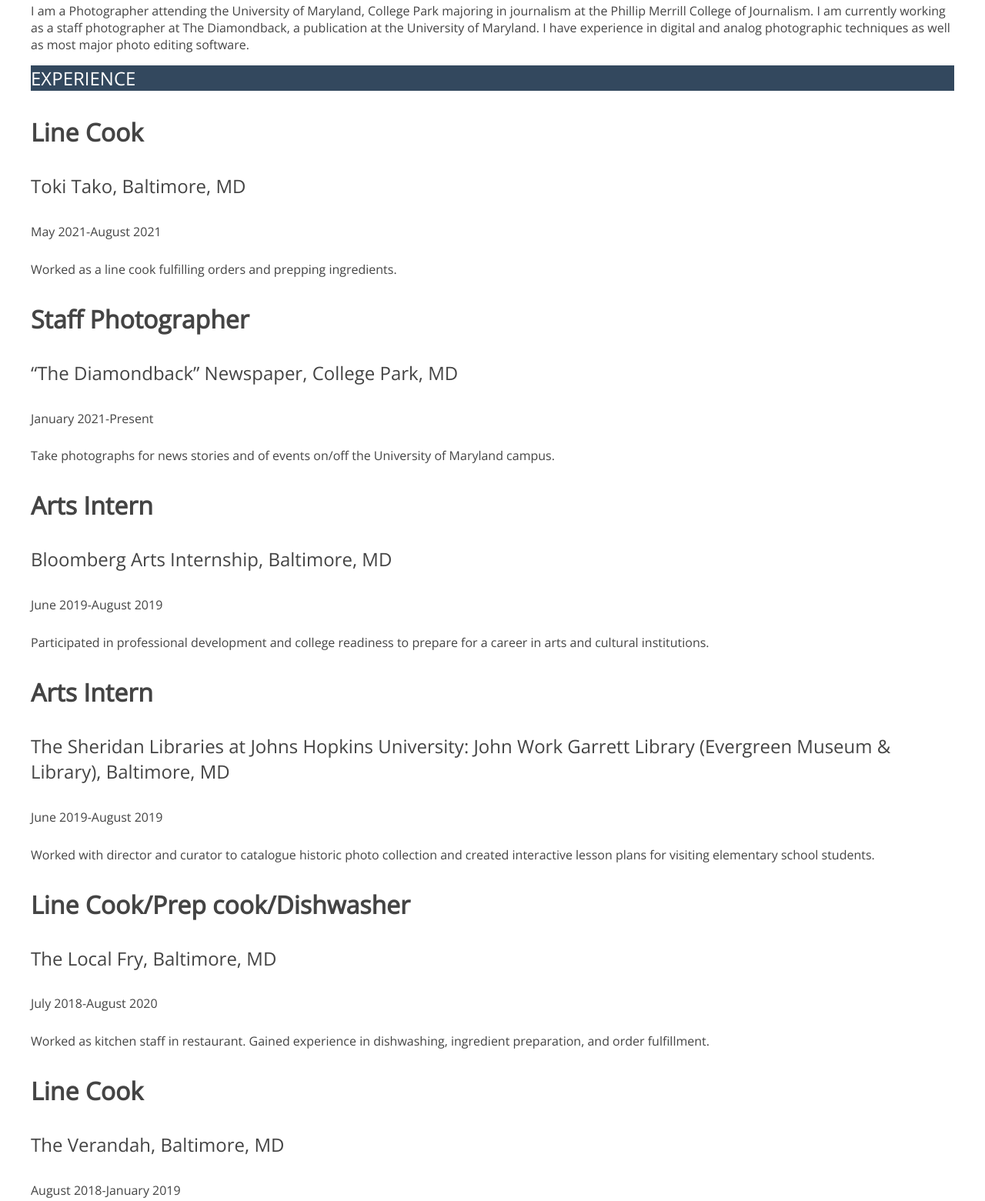
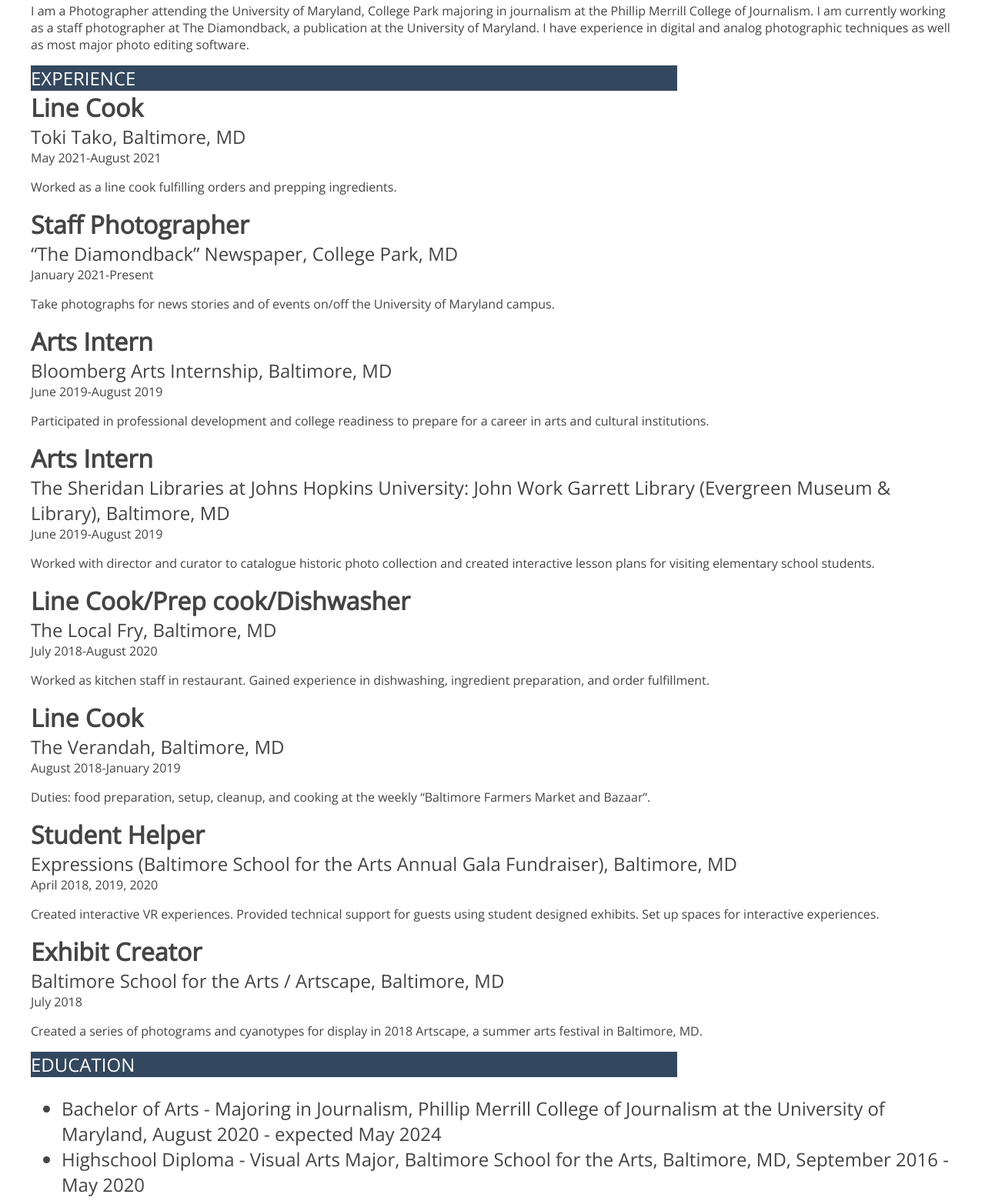
Before and after one commit to Frederikwolfe/Freddy-Wolfe-Jour352, a plain HTML site: page resume/index.html in a window 1280 px wide. Shown: the part 296-1857 px from the top of the page at 77% size. Drawn offline with nearby package versions, Linux system fonts and the light colour scheme.

Commit message:
update css

```diff
--- a/resume/index.html
+++ b/resume/index.html
@@ -26,44 +26,44 @@
 
     <div class="sectionheader">Experience</div>
 
-      <h3>Line Cook</h3>
-      <h4>Toki Tako, Baltimore, MD</h4>
-      <h5>May 2021-August 2021</h5>
+      <div class= "jobtitle">Line Cook</div>
+      <div class= "organization">Toki Tako, Baltimore, MD</div>
+      <div class= "date">May 2021-August 2021</div>
       <p>Worked as a line cook fulfilling orders and prepping ingredients.</p>
 
-      <h3>Staff Photographer</h3>
-      <h4>“The Diamondback” Newspaper, College Park, MD</h4>
-      <h5>January 2021-Present</h5>
+      <div class= "jobtitle">Staff Photographer</div>
+      <div class= "organization">“The Diamondback” Newspaper, College Park, MD</div>
+      <div class= "date">January 2021-Present</div>
       <p>Take photographs for news stories and of events on/off the University of Maryland campus.</p>
 
-      <h3>Arts Intern</h3>
-      <h4>Bloomberg Arts Internship, Baltimore, MD</h4>
-      <h5>June 2019-August 2019</h5>
+      <div class= "jobtitle">Arts Intern</div>
+      <div class= "organization">Bloomberg Arts Internship, Baltimore, MD</div>
+      <div class= "date">June 2019-August 2019</div>
       <p>Participated in professional development and college readiness to prepare for a career in arts and cultural institutions.</p>
 
-      <h3>Arts Intern</h3>
-      <h4>The Sheridan Libraries at Johns Hopkins University: John Work Garrett Library (Evergreen Museum & Library), Baltimore, MD</h4>
-      <h5>June 2019-August 2019</h5>
+      <div class= "jobtitle">Arts Intern</div>
+      <div class= "organization">The Sheridan Libraries at Johns Hopkins University: John Work Garrett Library (Evergreen Museum & Library), Baltimore, MD</div>
+      <div class= "date">June 2019-August 2019</div>
       <p>Worked with director and curator to catalogue historic photo collection and created interactive lesson plans for visiting elementary school students.</p>
 
-      <h3>Line Cook/Prep cook/Dishwasher</h3>
-      <h4>The Local Fry, Baltimore, MD</h4>
-      <h5>July 2018-August 2020</h5>
+      <div class= "jobtitle">Line Cook/Prep cook/Dishwasher</div>
+      <div class= "organization">The Local Fry, Baltimore, MD</div>
+      <div class= "date">July 2018-August 2020</div>
       <p>Worked as kitchen staff in restaurant. Gained experience in dishwashing, ingredient preparation, and order fulfillment.</p>
 
-      <h3>Line Cook</h3>
-      <h4>The Verandah, Baltimore, MD</h4>
-      <h5>August 2018-January 2019</h5>
+      <div class= "jobtitle">Line Cook</div>
+      <div class= "organization">The Verandah, Baltimore, MD</div>
+      <div class= "date">August 2018-January 2019</div>
       <p>Duties: food preparation, setup, cleanup, and cooking at the weekly “Baltimore Farmers Market and Bazaar”.</p>
 
-      <h3>Student Helper </h3>
-      <h4>Expressions (Baltimore School for the Arts Annual Gala Fundraiser), Baltimore, MD</h4>
-      <h5>April 2018, 2019, 2020</h5>
+      <div class= "jobtitle">Student Helper </div>
+      <div class= "organization">Expressions (Baltimore School for the Arts Annual Gala Fundraiser), Baltimore, MD</div>
+      <div class= "date">April 2018, 2019, 2020</div>
       <p>Created interactive VR experiences. Provided technical support for guests using student designed exhibits. Set up spaces for interactive experiences.</p>
 
-      <h3>Exhibit Creator</h3>
-      <h4>Baltimore School for the Arts / Artscape, Baltimore, MD</h4>
-      <h5>July 2018</h5>
+      <div class= "jobtitle">Exhibit Creator</div>
+      <div class= "organization">Baltimore School for the Arts / Artscape, Baltimore, MD</div>
+      <div class= "date">July 2018</div>
       <p>Created a series of photograms and cyanotypes for display in 2018 Artscape, a summer arts festival in Baltimore, MD.</p>
 
     <div class="sectionheader">Education</div>
--- a/resume/style.css
+++ b/resume/style.css
@@ -32,21 +32,24 @@
   background-color: #33485e;
   font-weight: 400;
   margin: 20px, 0px, 10px;
+  width: 70%;
+  min-width: 300px;
 }
 /* adjusts size for job titles */
-h3 {
+.jobtitle {
   font-weight: 600;
   font-size: 2em;
 }
 /* adjusts size for job organization */
-h4 {
+.organization {
   font-weight: 400;
   font-size: 1.5em;
 }
 /* adjusts size for job dates */
-h5 {
+.job {
   font-weight: 400;
   font-size: 1em;
+  margin: 10px, 0px, 0px;
 }
 /* adjusts size for contact info, education, and skills */
 ul {
```
Also changed, not shown: 1 other file.
